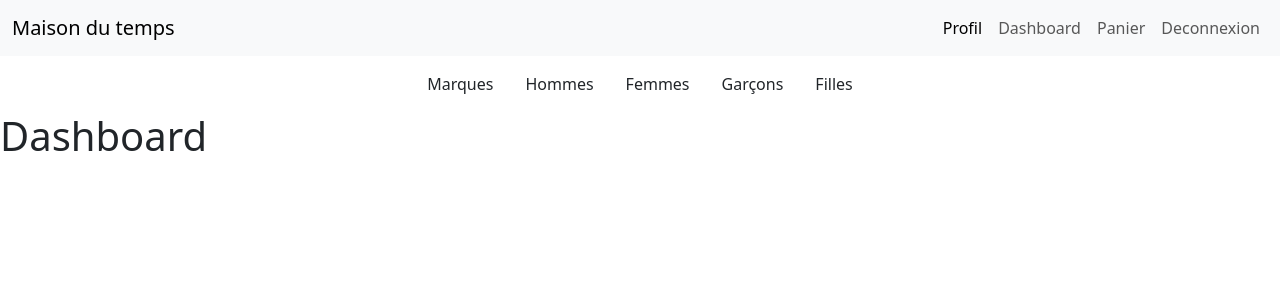
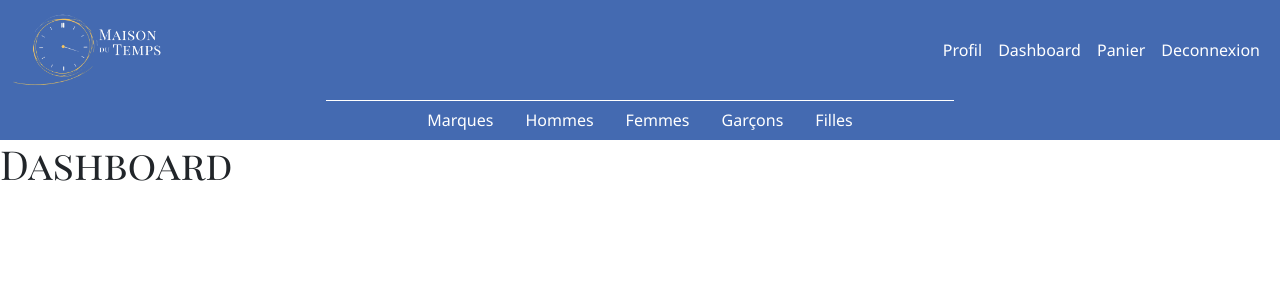
Before and after one commit to Alex-Colombbus/Projet-e-commerce-montre, a PHP site: page /Projet_e-commerce_montre/admin/dashboard.php in a window 1280 px wide. Shown: the top 300 px of the page. Run offline with PHP 8.4, Linux system fonts and the light colour scheme; the visitor is signed in with stand-in values (Sample User, id 1).

Commit message:
MAJ header et css

```diff
--- a/admin/dashboard.php
+++ b/admin/dashboard.php
@@ -1,9 +1,12 @@
 <?php
 
+
 require_once("../includes/functions.inc.php");
+
+
 if ($_SESSION['client']['role'] == 'client' || !isset($_SESSION['client'])) {
 
-      header("location: " . RACINE_SITE . "/index.php");
+      header("location: " . RACINE_SITE . "index.php");
       exit();
 }
 require_once("../includes/header.inc.php");
--- a/assets/css/style.css
+++ b/assets/css/style.css
@@ -0,0 +1,39 @@
+@import url("https://fonts.googleapis.com/css2?family=Playfair+Display+SC:ital,wght@0,400;0,700;0,900;1,400;1,700;1,900&display=swap");
+
+:root {
+    --blue: #446ab1;
+    --vert-border: #0bde8a;
+    --vert-deep: #16996d;
+    --vert-light: #ebfff1;
+    --blue-font: #1f4690;
+    --yellow-line: #e1c745;
+    /* font-size: 62.5%; */
+}
+
+* {
+    margin: 0;
+    padding: 0;
+    box-sizing: border-box;
+    text-decoration: none;
+    font-family: "Segoe UI", Tahoma, Geneva, Verdana, sans-serif;
+}
+nav a {
+    color: white !important;
+}
+
+.nav-color {
+    background-color: var(--blue);
+}
+
+h1,
+h2,
+h3 {
+    font-family: "Playfair Display SC";
+}
+
+.line {
+    width: 50%;
+    background-color: white;
+    height: 0.5px;
+    margin: auto;
+}
--- a/auth/profil.php
+++ b/auth/profil.php
@@ -1,5 +1,8 @@
 <?php
+
+
 require_once("../includes/functions.inc.php");
+
 
 if (!isset($_SESSION['client'])) {
       header("location: " . RACINE_SITE . "auth/login.php");
@@ -11,7 +14,7 @@ require_once("../includes/header.inc.php");
 <main>
       <h1>Profil</h1>
 
-      <h2 class="text-center mb-5">Bonjour <?= $_SESSION['client']['nom'] ?> </h2>
+      <h2 class="text-center mb-5">Bonjour wesh bro <?= $_SESSION['client']['nom'] ?> </h2>
 
 
       <div class="container">
--- a/includes/header.inc.php
+++ b/includes/header.inc.php
@@ -7,25 +7,29 @@
       <title>Maison du temps</title>
       <link href="https://cdn.jsdelivr.net/npm/bootstrap@5.3.3/dist/css/bootstrap.min.css" rel="stylesheet"
             integrity="sha384-QWTKZyjpPEjISv5WaRU9OFeRpok6YctnYmDr5pNlyT2bRjXh0JMhjY6hW+ALEwIH" crossorigin="anonymous">
+
+             <!-- Chemin optimisé grâce à une constante RACINE_SITE -->
+    <link rel="stylesheet" href="<?=RACINE_SITE?>assets/css/style.css">
+
 </head>
 
 <body>
-      <nav class="navbar navbar-expand-lg bg-body-tertiary">
-            <div class="container-fluid">
+      <nav class="navbar navbar-expand-lg nav-color ">
+            <div class="container-fluid ">
 
 
-                  <a class="navbar-brand" href="<?= RACINE_SITE ?>index.php">Maison du temps</a>
+                  <a class="navbar-brand" href="<?= RACINE_SITE ?>index.php" ><img src="<?= RACINE_SITE ?>assets/img/logoMaisonduTemps.png" alt="Maison du Temps" width="150" height="auto"></a>
                   <button class="navbar-toggler" type="button" data-bs-toggle="collapse" data-bs-target="#navbarNav"
                         aria-controls="navbarNav" aria-expanded="false" aria-label="Toggle navigation">
                         <span class="navbar-toggler-icon"></span>
                   </button>
                   <div class="collapse navbar-collapse justify-content-end" id="navbarNav">
-                        <ul class="navbar-nav">
+                        <ul class="navbar-nav " >
                               <?php
                               if (!isset($_SESSION['client'])) {
                               ?>
-                                    <li class="nav-item">
-                                          <a class="nav-link active" href="<?= RACINE_SITE ?>auth/login.php">Connexion</a>
+                                    <li class="nav-item ">
+                                          <a class="nav-link active " href="<?= RACINE_SITE ?>auth/login.php">Connexion</a>
                                     </li>
                               <?php } else { ?>
                                     <li class="nav-item">
@@ -60,23 +64,23 @@
 
             </div>
       </nav>
-      <div class="container">
-
+      <div class="container-fluid nav-color text-white">
+<div class="line"></div>
             <ul class="navbar-nav flex-row justify-content-center">
                   <li class="nav-item">
-                        <a class="nav-link p-3" href="#">Marques</a>
+                        <a class="nav-link px-3" href="#">Marques</a>
                   </li>
                   <li class="nav-item">
-                        <a class="nav-link p-3" href="#">Hommes</a>
+                        <a class="nav-link px-3" href="#">Hommes</a>
                   </li>
                   <li class="nav-item">
-                        <a class="nav-link p-3" href="#">Femmes</a>
+                        <a class="nav-link px-3" href="#">Femmes</a>
                   </li>
                   <li class="nav-item">
-                        <a class="nav-link p-3" href="#">Garçons</a>
+                        <a class="nav-link px-3" href="#">Garçons</a>
                   </li>
                   <li class="nav-item">
-                        <a class="nav-link p-3" href="#">Filles</a>
+                        <a class="nav-link px-3" href="#">Filles</a>
                   </li>
 
             </ul>
```
Also changed, not shown: assets/img/logoMaisonduTemps.png (added).
